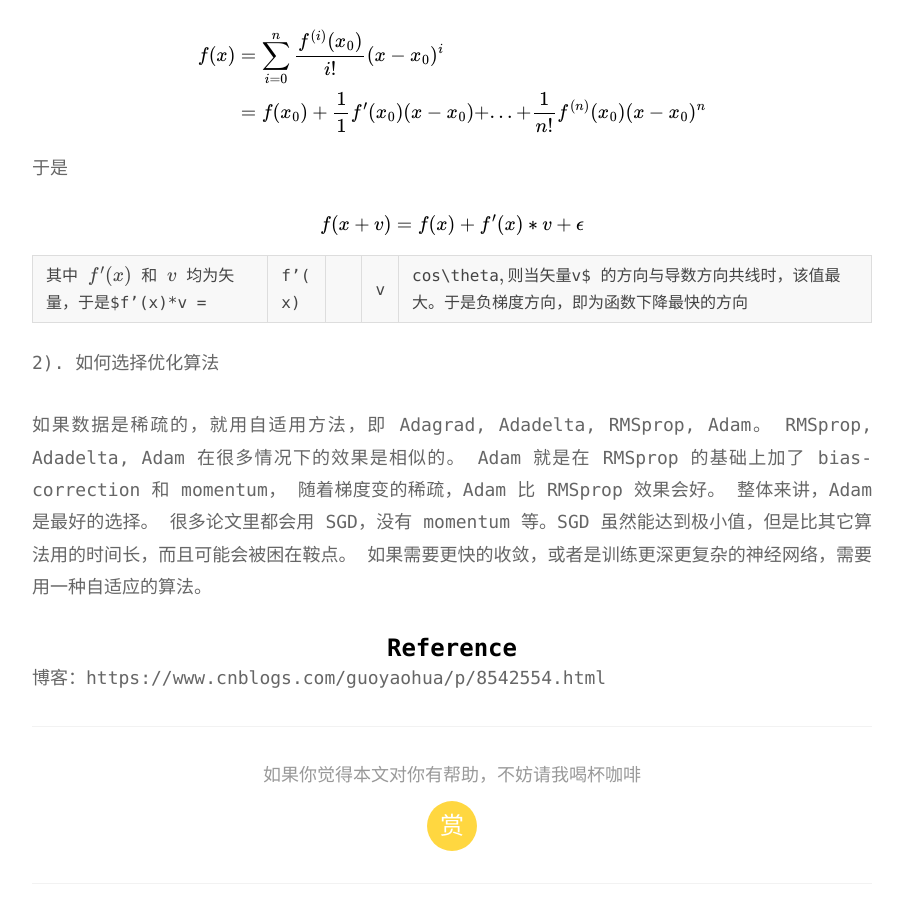
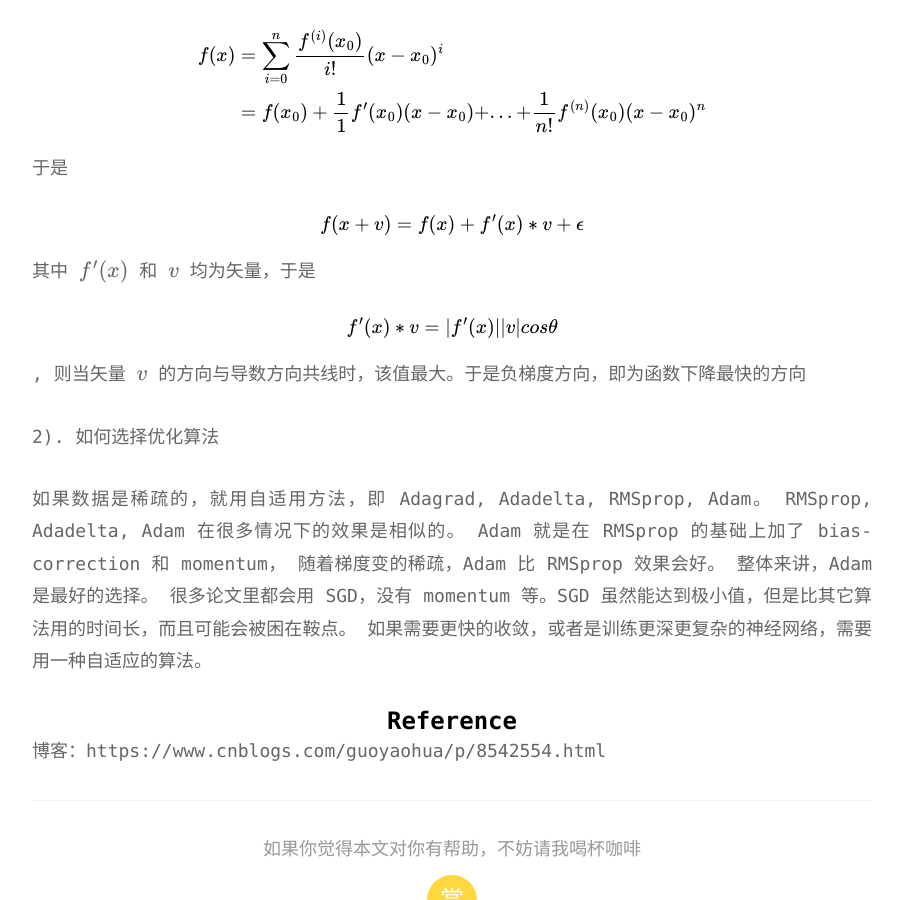
Before and after one commit to selous123/selous123.github.io, a Jekyll site: the page built from _posts/2020-03-13-Adam更新以及常用神经网络优化器总结.md, in a window 1280 px wide and 900 px high, scrolled down 5038 px. Shown: the whole window, without its empty margins (188-1091 px from the left). Built offline with Jekyll 4.4.1, drawn with Linux system fonts in a browser that asks for light colours; formulas are drawn with MathJax 3; a script that is not in the unit is left out; comment, search, counter and statistics services are not loaded; some of the changed text lies outside the part shown.

Commit message:
修改格式

```diff
--- a/_posts/2020-03-13-Adam更新以及常用神经网络优化器总结.md
+++ b/_posts/2020-03-13-Adam更新以及常用神经网络优化器总结.md
@@ -209,7 +209,11 @@ $$
 f(x+v) = f(x) + f'(x)*v + \epsilon
 $$
 
-其中 $f'(x)$ 和 $v$ 均为矢量，于是$f'(x)*v = |f'(x)||v|cos\theta$, 则当矢量 $v$ 的方向与导数方向共线时，该值最大。于是负梯度方向，即为函数下降最快的方向
+其中 $f'(x)$ 和 $v$ 均为矢量，于是
+
+$$f'(x)*v = |f'(x)||v|cos\theta$$
+
+, 则当矢量 $v$ 的方向与导数方向共线时，该值最大。于是负梯度方向，即为函数下降最快的方向
 
 2). 如何选择优化算法
 
```
